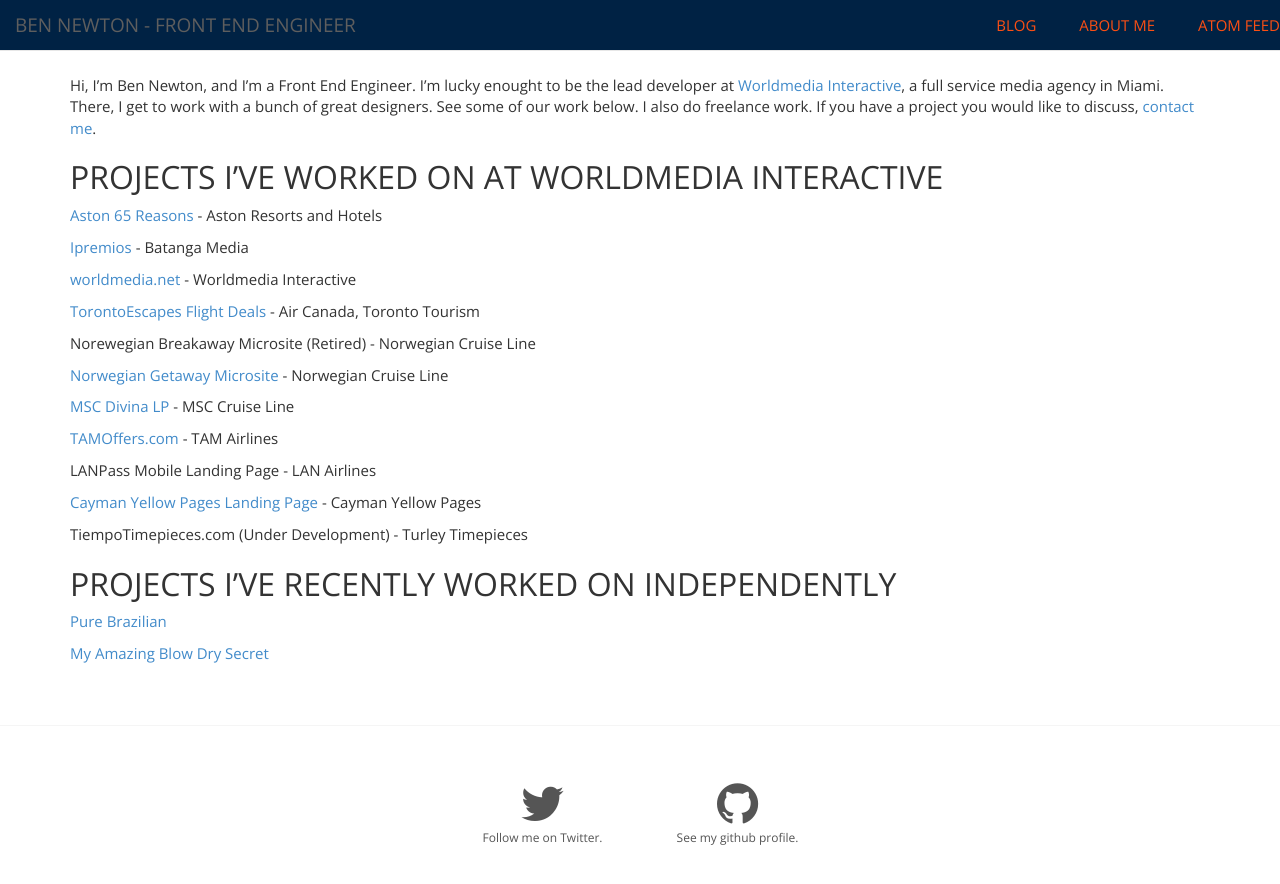
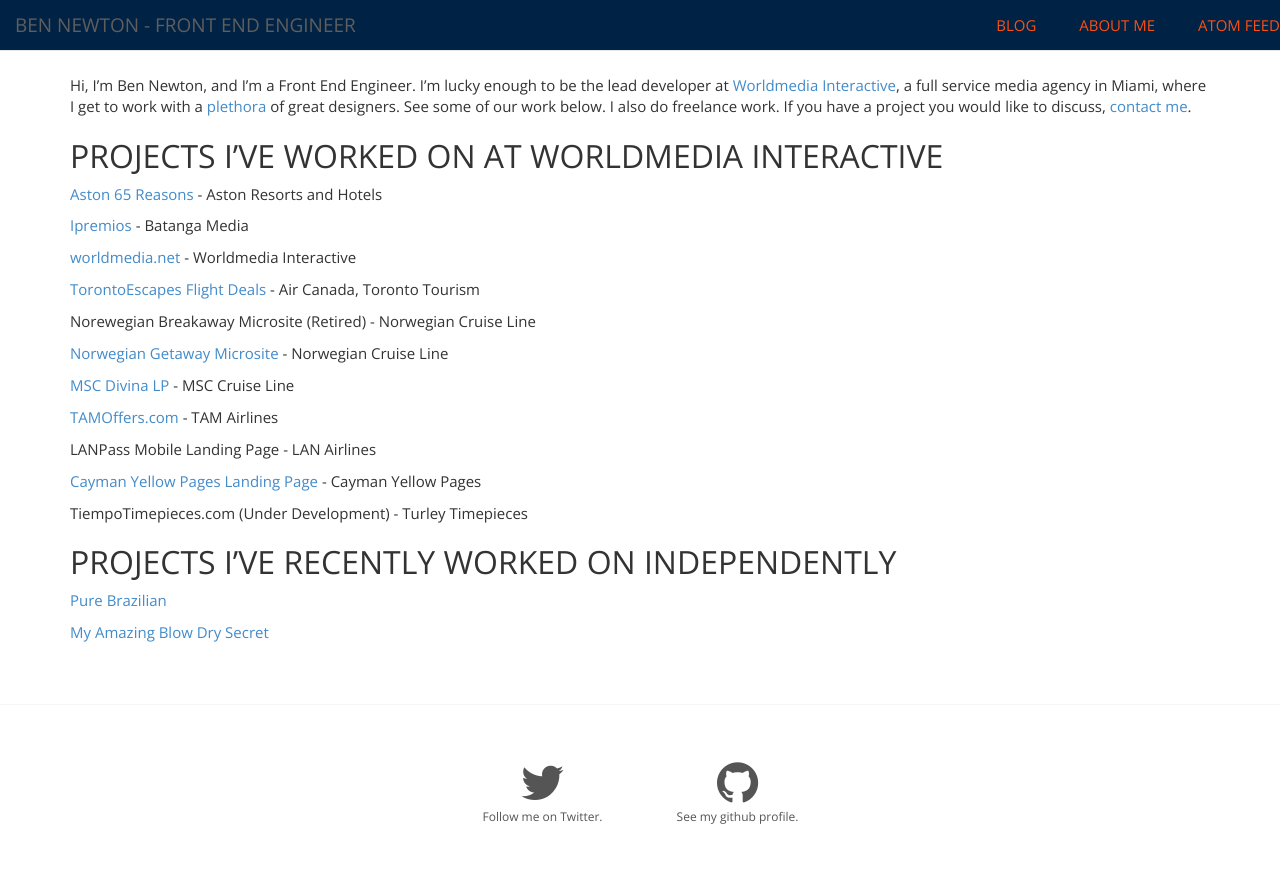
Before and after one commit to bennewton999/bennewton999.github.io, a Jekyll site: the page built from index.md, in a window 1280 px wide. Shown: the top 884 px of the page. Built offline with Jekyll 4.4.1, drawn with Linux system fonts in a browser that asks for light colours; nearby versions of some CDN libraries; Markdown is read by kramdown in place of the engine named in the settings; comment, search, counter and statistics services are not loaded.

Commit message:
change about me

```diff
--- a/index.md
+++ b/index.md
@@ -3,7 +3,7 @@ layout: layout
 title: "Posts"
 ---
 
-Hi, I'm Ben Newton, and I'm a Front End Engineer. I'm lucky enought to be the lead developer at [Worldmedia Interactive][0], a full service media agency in Miami.  There, I get to work with a bunch of great designers.  See some of our work below.  I also do freelance work.  If you have a project you would like to discuss, [contact me](/about).
+Hi, I'm Ben Newton, and I'm a Front End Engineer. I'm lucky enough to be the lead developer at [Worldmedia Interactive][0], a full service media agency in Miami, where I get to work with a [plethora][17] of great designers.  See some of our work below.  I also do freelance work.  If you have a project you would like to discuss, [contact me](/about).
 
 ##Projects I've worked on at Worldmedia Interactive
 
```
Also changed, not shown: other parts of index.md (+1 -0 lines).
